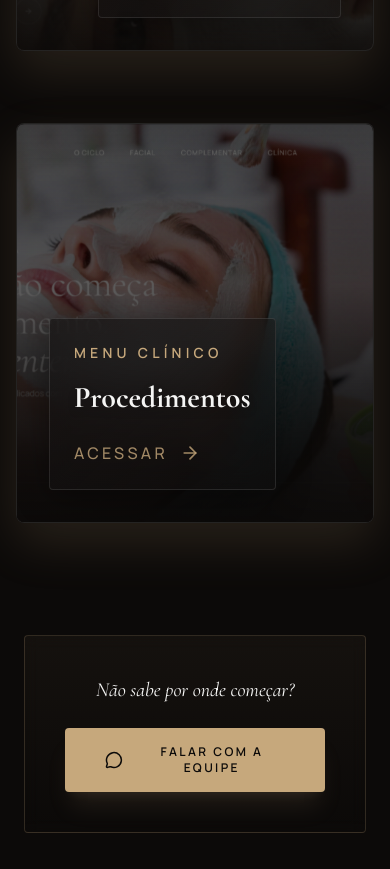
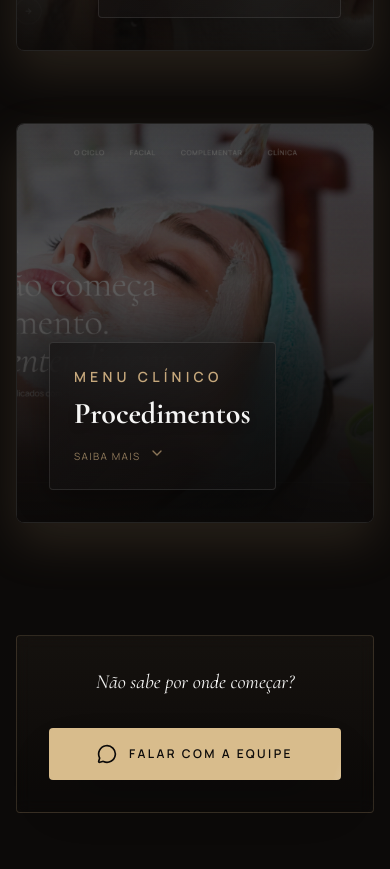
Before and after one commit to plenasaudetools/link_na_bio, a React (Vite) app: page / in a window 390 px wide. Shown: the part 2100-2969 px from the top of the page. Built offline with nearby package versions, Linux system fonts and the light colour scheme.

Commit message:
feat: update favicon, implement accordion cards details and refine footer UI

```diff
--- a/index.html
+++ b/index.html
@@ -1,16 +1,22 @@
 <!doctype html>
 <html lang="en">
+
 <head>
   <meta charset="UTF-8" />
-    <link rel="icon" type="image/svg+xml" href="/vite.svg" />
+  <link rel="icon" type="image/png" href="/favicon.png" />
+  <link rel="apple-touch-icon" href="/favicon.png" />
   <meta name="viewport" content="width=device-width, initial-scale=1.0" />
   <title>Plena Saúde | Rejuvenescimento Integrativo</title>
   <link rel="preconnect" href="https://fonts.googleapis.com">
   <link rel="preconnect" href="https://fonts.gstatic.com" crossorigin>
-    <link href="https://fonts.googleapis.com/css2?family=Cormorant+Garamond:ital,wght@0,300;0,400;0,500;0,600;0,700;1,400&family=Manrope:wght@200;300;400;500;600&display=swap" rel="stylesheet">
+  <link
+    href="https://fonts.googleapis.com/css2?family=Cormorant+Garamond:ital,wght@0,300;0,400;0,500;0,600;0,700;1,400&family=Manrope:wght@200;300;400;500;600&display=swap"
+    rel="stylesheet">
 </head>
+
 <body>
   <div id="root"></div>
   <script type="module" src="/src/main.jsx"></script>
 </body>
+
 </html>
--- a/src/App.jsx
+++ b/src/App.jsx
@@ -1,13 +1,16 @@
-import React, { useRef } from 'react';
-import { motion, useScroll, useTransform, useMotionValue, useSpring } from 'framer-motion';
+import React, { useRef, useState } from 'react';
+import { motion, useScroll, useTransform, useMotionValue, useSpring, AnimatePresence } from 'framer-motion';
 import { ArrowRight, Instagram, MessageCircle, MapPin, ChevronDown } from 'lucide-react';
 
+/* --- ASSETS --- */
 /* --- ASSETS --- */
 const LINKS = [
   {
     id: 'mapa',
     title: 'O Método M.A.P.A.',
     subtitle: 'Avaliação & Causa',
+    description: 'Nosso processo exclusivo de avaliação detalhada para identificar a verdadeira causa das suas queixas.',
+    ctaText: 'AGENDAR AVALIAÇÃO',
     image: '/card-mapa.png',
     url: 'https://mapa.clinicaplenasaude.com/',
     align: 'left'
@@ -16,6 +19,8 @@ const LINKS = [
     id: 'pele',
     title: 'Pele Plena',
     subtitle: 'Saúde & Estética',
+    description: 'Programas de gerenciamento de pele para tratar acne, manchas e envelhecimento com acompanhamento contínuo.',
+    ctaText: 'VER PLANOS',
     image: '/card-pele.png',
     url: 'https://peleplena.clinicaplenasaude.com/',
     align: 'right'
@@ -24,6 +29,8 @@ const LINKS = [
     id: 'procedimentos',
     title: 'Procedimentos',
     subtitle: 'Menu Clínico',
+    description: 'Lista completa dos serviços avulsos: Botox, Preenchimentos, Bioestimuladores, Lasers e mais.',
+    ctaText: 'VER LISTA COMPLETA',
     image: '/card-procedimentos.png',
     url: 'https://procedimentos.clinicaplenasaude.com/',
     align: 'left'
@@ -55,6 +62,7 @@ const Ticker = () => {
 };
 
 const TiltCard = ({ item, index }) => {
+  const [isOpen, setIsOpen] = useState(false);
   const ref = useRef(null);
   const x = useMotionValue(0);
   const y = useMotionValue(0);
@@ -85,13 +93,15 @@ const TiltCard = ({ item, index }) => {
     y.set(0);
   };
 
+  const toggleOpen = () => setIsOpen(!isOpen);
+
   return (
-    <motion.a
+    <motion.div
       ref={ref}
-      href={item.url}
-      target="_blank"
-      rel="noopener noreferrer"
-      className="group relative w-full h-[400px] md:h-80 block rounded-lg mb-12 perspective-1000"
+      onClick={toggleOpen}
+      className={`group relative w-full block rounded-lg mb-12 perspective-1000 cursor-pointer transition-all duration-500`}
+      // Removendo altura fixa para permitir expansão, usando min-height
+      style={{ minHeight: isOpen ? 'auto' : '400px', rotateX, rotateY, transformStyle: "preserve-3d" }}
       initial={{ opacity: 0, y: 50 }}
       whileInView={{
         opacity: 1,
@@ -102,42 +112,102 @@ const TiltCard = ({ item, index }) => {
       transition={{ duration: 0.8, delay: index * 0.1 }}
       onMouseMove={handleMouseMove}
       onMouseLeave={handleMouseLeave}
-      style={{ rotateX, rotateY, transformStyle: "preserve-3d" }}
     >
-      {/* 3D Container */}
-      <div className="absolute inset-0 rounded-lg overflow-hidden border border-white/10 bg-brand-dark">
-        {/* Background Image */}
+      {/* 3D Container - precisa crescer com o conteúdo pai */}
+      <motion.div
+        layout
+        className="relative w-full h-full rounded-lg overflow-hidden border border-white/10 flex flex-col min-h-[400px] md:min-h-80 bg-brand-dark"
+        transition={{ layout: { duration: 0.3 } }}
+      >
+        {/* Background Image - Absolute para cobrir tudo */}
         <div className="absolute inset-0 bg-black">
           <motion.img
             src={item.image}
             alt={item.title}
-            className="w-full h-full object-cover opacity-50 group-hover:opacity-70 group-hover:scale-110 transition-all duration-1000 ease-out"
+            className="w-full h-full object-cover opacity-50 group-hover:opacity-60 transition-all duration-1000 ease-out"
             style={{ translateZ: "50px" }}
+            animate={isOpen ? { scale: 1.05, opacity: 0.5 } : { scale: 1, opacity: 0.5 }}
           />
           {/* Vignette */}
           <div className="absolute inset-0 bg-gradient-to-t from-brand-dark via-brand-dark/40 to-transparent opacity-90" />
         </div>
 
-        {/* Floating Glass Panel Text */}
+        {/* Content */}
         <div
-          className={`absolute bottom-0 w-full p-8 flex flex-col justify-end h-full ${item.align === 'right' ? 'items-end text-right' : 'items-start text-left'}`}
+          className={`relative z-10 w-full p-8 flex flex-col justify-end h-full mt-auto ${item.align === 'right' ? 'items-end text-right' : 'items-start text-left'}`}
           style={{ transform: "translateZ(80px)" }}
         >
-          <div className="glass-panel p-6 rounded-sm max-w-[90%] backdrop-blur-md border-l-2 border-brand-gold bg-black/20">
-            <p className="text-brand-gold text-sm md:text-base font-sans tracking-[0.3em] uppercase mb-4 font-bold">
+          <motion.div
+            layout
+            className="glass-panel p-6 rounded-sm max-w-[95%] md:max-w-[85%] backdrop-blur-md border-l-2 border-brand-gold bg-black/40"
+          >
+            <p className="text-brand-gold text-sm md:text-base font-sans tracking-[0.3em] uppercase mb-2 font-bold">
               {item.subtitle}
             </p>
-            <h2 className="text-3xl md:text-5xl font-serif font-bold text-brand-cream leading-tight mb-6 drop-shadow-lg">
+            <h2 className="text-3xl md:text-4xl lg:text-5xl font-serif font-bold text-brand-cream leading-tight mb-4 drop-shadow-lg">
               {item.title}
             </h2>
-            <div className="inline-flex items-center gap-3 text-base text-brand-gold/80 group-hover:text-brand-gold transition-colors duration-300">
-              <span className="uppercase tracking-[0.2em] font-medium">Acessar</span>
-              <ArrowRight className="w-5 h-5" />
-            </div>
-          </div>
+
+            <AnimatePresence>
+              {isOpen && (
+                <motion.div
+                  initial={{ opacity: 0, height: 0 }}
+                  animate={{ opacity: 1, height: "auto" }}
+                  exit={{ opacity: 0, height: 0 }}
+                  transition={{ duration: 0.3 }}
+                  className="overflow-hidden"
+                >
+                  <p className="text-brand-cream/90 text-sm md:text-base mb-6 leading-relaxed font-sans font-light border-t border-brand-gold/30 pt-4 mt-2">
+                    {item.description}
+                  </p>
+
+                  <a
+                    href={item.url}
+                    target="_blank"
+                    rel="noopener noreferrer"
+                    onClick={(e) => e.stopPropagation()} // Impede o clique no botão de fechar o card
+                    className="relative overflow-hidden inline-flex items-center justify-center gap-3 bg-[#d8bc8c] text-brand-dark px-6 py-3 rounded-sm font-bold tracking-[0.2em] uppercase text-xs md:text-sm whitespace-nowrap hover:bg-white transition-all duration-500 shadow-2xl z-10 w-full md:w-auto"
+                  >
+                    {/* Shimmer Effect (Inside Button) */}
+                    <motion.div
+                      className="absolute inset-0 pointer-events-none"
+                      initial={{ x: "-100%", skewX: -20 }}
+                      animate={{ x: "200%", skewX: -20 }}
+                      transition={{
+                        repeat: Infinity,
+                        duration: 2.5,
+                        ease: "easeInOut",
+                        repeatDelay: 1
+                      }}
+                      style={{
+                        background: "linear-gradient(90deg, transparent, rgba(255,255,255,0.6), transparent)",
+                        width: "50%"
+                      }}
+                    />
+
+                    <span className="relative z-20 flex items-center gap-3">
+                      {item.ctaText}
+                      <ArrowRight className="w-4 h-4 group-hover:translate-x-1 transition-transform" />
+                    </span>
+                  </a>
+                </motion.div>
+              )}
+            </AnimatePresence>
+
+            {!isOpen && (
+              <motion.div
+                initial={{ opacity: 0 }}
+                animate={{ opacity: 1 }}
+                className="mt-4 flex items-center gap-2 text-brand-gold/70 text-sm tracking-widest uppercase"
+              >
+                <span className="text-[10px]">Saiba mais</span>
+                <ChevronDown className="w-4 h-4 animate-bounce" />
+              </motion.div>
+            )}
+          </motion.div>
         </div>
-      </div>
-    </motion.a>
+      </motion.div>
+    </motion.div>
   );
 };
 
@@ -292,26 +362,47 @@ export default function App() {
       </section>
 
       {/* CONCIERGE CTA */}
-      <section className="w-full max-w-md px-6 mt-16 mb-16 relative z-20">
-        <div className="border border-brand-gold/20 bg-gradient-to-b from-brand-gold/5 to-transparent p-10 rounded-sm text-center backdrop-blur-sm">
-          <p className="text-brand-cream text-xl font-serif mb-6 italic">
+      {/* CONCIERGE CTA */}
+      <section className="w-full max-w-4xl px-4 mt-16 mb-16 relative z-20">
+        <div className="border border-brand-gold/20 bg-gradient-to-b from-brand-gold/5 to-transparent p-8 md:p-10 rounded-sm backdrop-blur-sm flex flex-col md:flex-row items-center justify-between gap-8 md:gap-12">
+          <p className="text-brand-cream text-xl md:text-2xl font-serif italic text-center md:text-left">
             Não sabe por onde começar?
           </p>
+
           <a
             href="https://wa.me/5513988595323"
             target="_blank"
-            className="inline-flex items-center justify-center gap-4 bg-brand-gold text-brand-dark px-10 py-4 rounded-sm font-bold tracking-[0.2em] uppercase text-xs hover:bg-brand-gold-light transition-all transform hover:scale-105 shadow-xl shadow-brand-gold/10"
+            className="relative overflow-hidden inline-flex items-center justify-center gap-3 bg-[#d8bc8c] text-brand-dark px-8 py-4 rounded-sm font-bold tracking-[0.2em] uppercase text-xs md:text-sm whitespace-nowrap hover:bg-white transition-all duration-500 shadow-2xl z-10 w-full md:w-auto"
           >
-            <MessageCircle className="w-5 h-5" />
-            Falar com a Equipe
+            {/* Shimmer Effect (Inside Button) */}
+            <motion.div
+              className="absolute inset-0 pointer-events-none"
+              initial={{ x: "-100%", skewX: -20 }}
+              animate={{ x: "200%", skewX: -20 }}
+              transition={{
+                repeat: Infinity,
+                duration: 2.5,
+                ease: "easeInOut",
+                repeatDelay: 1
+              }}
+              style={{
+                background: "linear-gradient(90deg, transparent, rgba(255,255,255,0.6), transparent)",
+                width: "50%"
+              }}
+            />
+
+            <span className="relative z-20 flex items-center gap-3">
+              <MessageCircle className="w-5 h-5 group-hover:scale-110 transition-transform" />
+              Falar com a Equipe
+            </span>
           </a>
         </div>
       </section>
 
       {/* FOOTER */}
-      <footer className="flex flex-col items-center gap-10 py-12 opacity-50 z-20">
-        <img src="/logo-wide.png" alt="Plena Saúde" className="h-8 grayscale invert opacity-50" />
-        <div className="flex gap-10">
+      <footer className="flex flex-col items-center gap-10 py-12 z-20">
+        <img src="/logo-wide.png" alt="Plena Saúde" className="h-14 grayscale invert opacity-80" />
+        <div className="flex gap-10 opacity-50 hover:opacity-100 transition-opacity duration-300">
           <a href="https://www.instagram.com/plenasaudeeestetica/" target="_blank" rel="noopener noreferrer" className="hover:text-brand-gold transition-colors"><Instagram className="w-5 h-5" /></a>
           <a href="#" className="hover:text-brand-gold transition-colors"><MapPin className="w-5 h-5" /></a>
         </div>
```
Also changed, not shown: public/favicon.png (added). Lines whose indentation alone changed are shown as unchanged.
